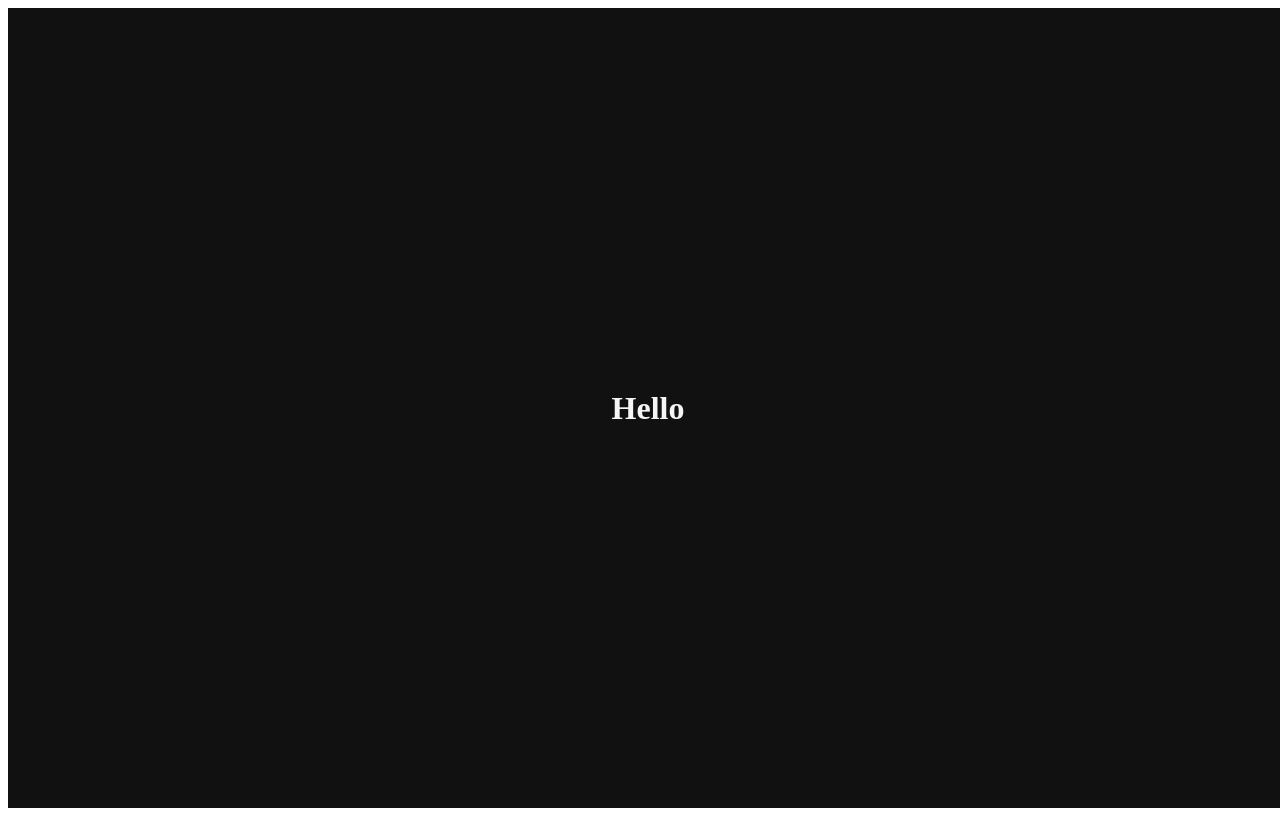
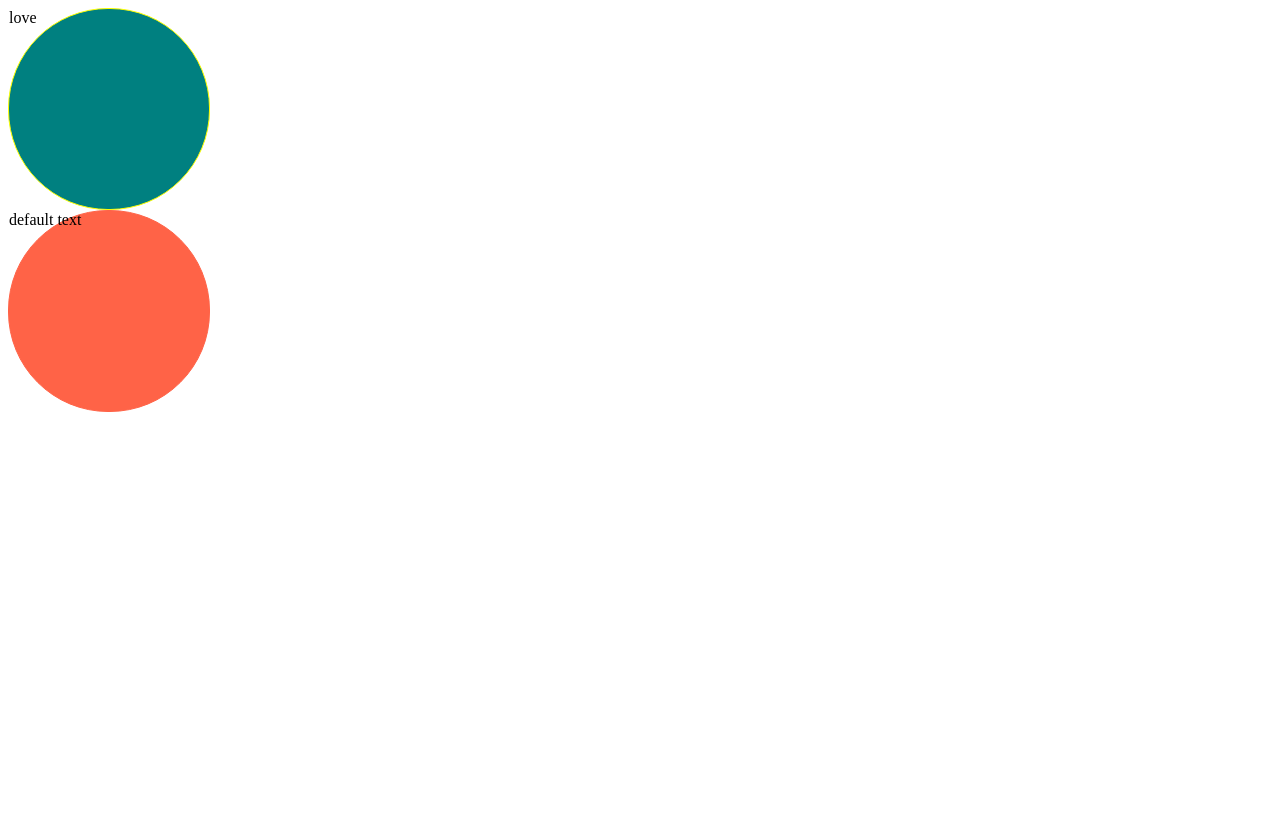
Before and after one commit to BarterProject/nomadreact, a React (Create React App) app: page / in a window 1280 px wide. Built offline with nearby package versions, Linux system fonts and the light colour scheme.

Commit message:
optional props ?

```diff
--- a/src/App.tsx
+++ b/src/App.tsx
@@ -1,23 +1,12 @@
 import styled from "styled-components";
-
-const Title = styled.h1`
-  color: ${(props) => props.theme.textColor};
-`;
-
-const Wrapper = styled.div`
-  display: flex;
-  height: 100vh;
-  width: 100vw;
-  justify-content: center;
-  align-items: center;
-  background-color: ${(props) => props.theme.backgroundColor};
-`;
+import Circle from "./Circle";
 
 function App() {
   return (
-    <Wrapper>
-      <Title>Hello</Title>
-    </Wrapper>
+    <div>
+      <Circle text="love" borderColor="yellow" bgColor="teal" />
+      <Circle bgColor="tomato" />
+    </div>
   );
 }
 
--- /dev/null
+++ b/src/Circle.tsx
@@ -0,0 +1,29 @@
+import styled from "styled-components";
+
+interface ContainerProps {
+  bgColor: string;
+  borderColor: string;
+}
+interface CircleProps {
+  bgColor: string;
+  borderColor?: string;
+  text?: string;
+}
+
+const Container = styled.div<ContainerProps>`
+  width: 200px;
+  height: 200px;
+  background-color: ${(props) => props.bgColor};
+  border-radius: 100px;
+  border: 1px solid ${(props) => props.borderColor};
+`;
+
+function Circle({ bgColor, borderColor, text = "default text" }: CircleProps) {
+  return (
+    <Container bgColor={bgColor} borderColor={borderColor ?? bgColor}>
+      {text}
+    </Container>
+  );
+}
+
+export default Circle;
--- a/src/index.tsx
+++ b/src/index.tsx
@@ -1,23 +1,10 @@
 import React from "react";
 import ReactDOM from "react-dom";
-import { ThemeProvider } from "styled-components";
 import App from "./App";
-
-const darkTheme = {
-  textColor: "whitesmoke",
-  backgroundColor: "#111",
-};
-
-const lightTheme = {
-  textColor: "#111",
-  backgroundColor: "whitesmoke",
-};
 
 ReactDOM.render(
   <React.StrictMode>
-    <ThemeProvider theme={darkTheme}>
-      <App />
-    </ThemeProvider>
+    <App />
   </React.StrictMode>,
   document.getElementById("root")
 );
```
